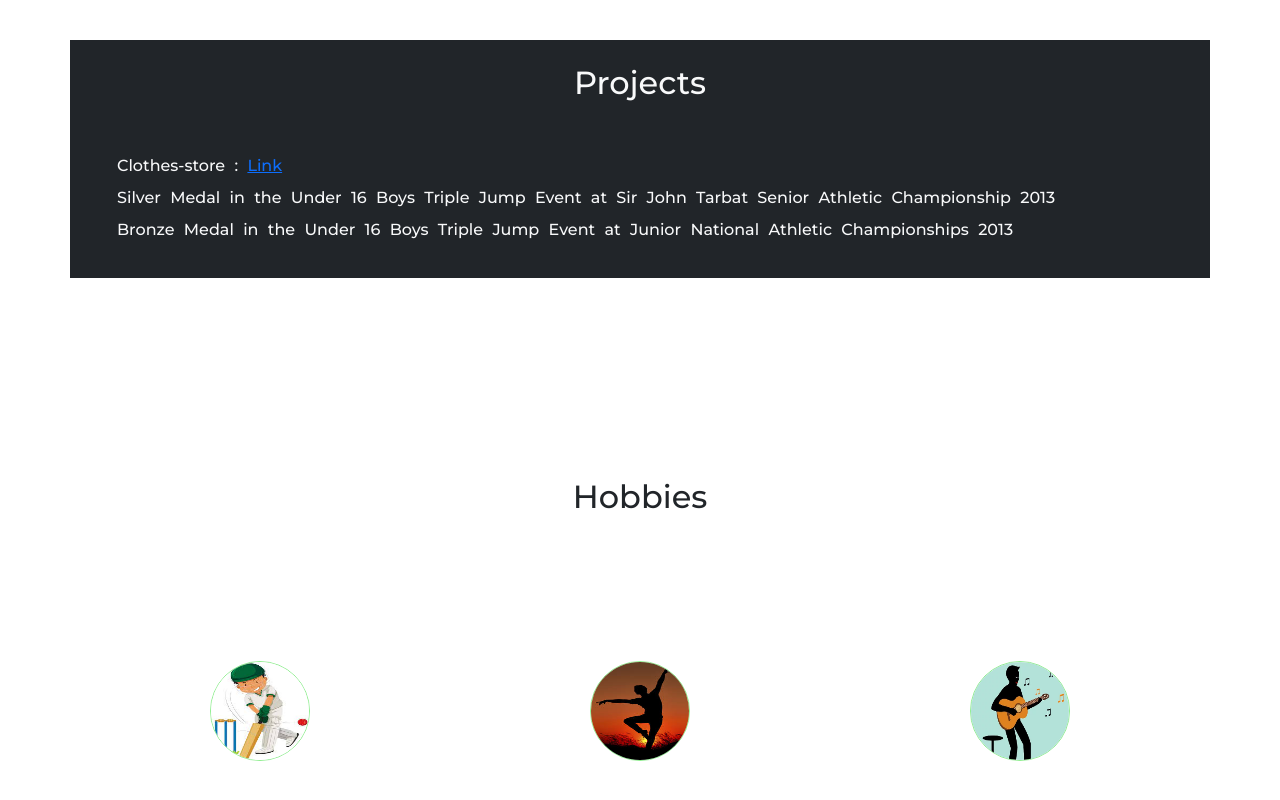
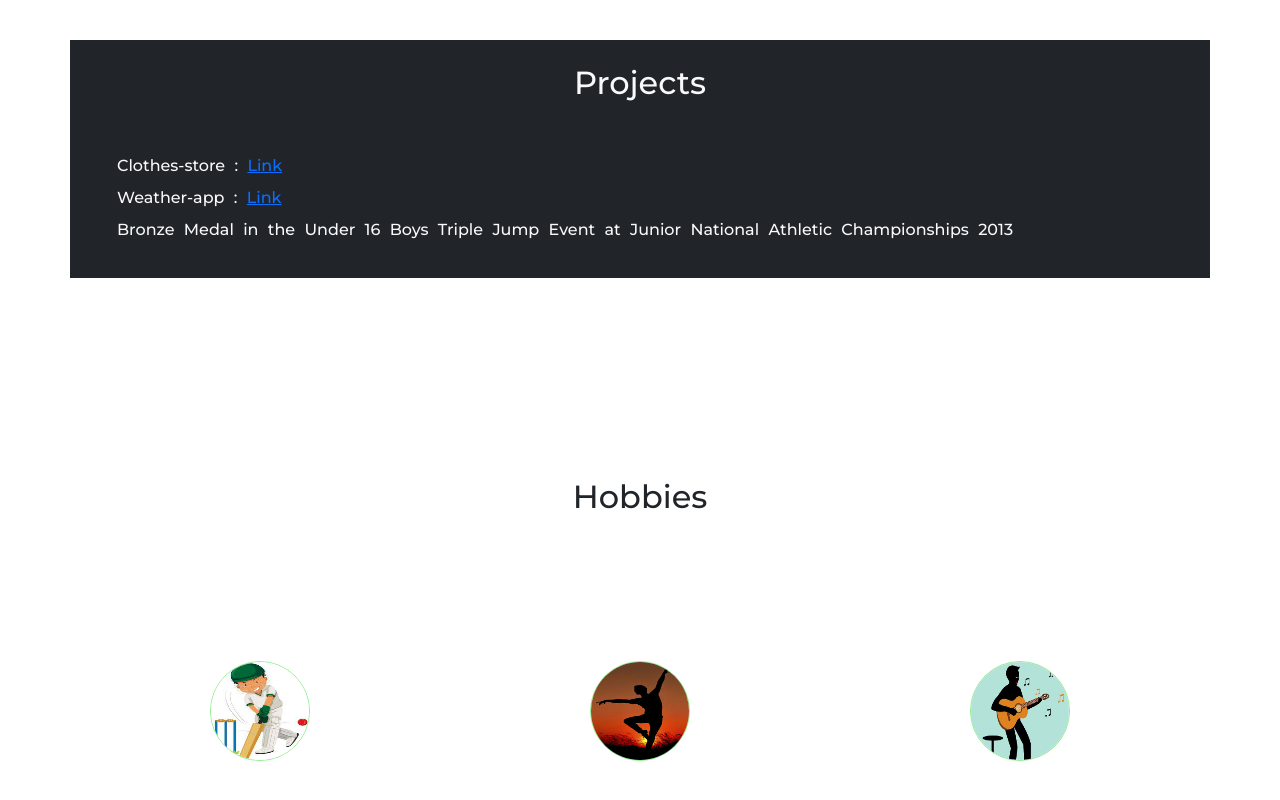
Before and after one commit to SanVidurath/MyResume, a plain HTML site: page index.html in a window 1280 px wide. Shown: the part 3369-4169 px from the top of the page. Drawn offline with nearby package versions, Linux system fonts and the light colour scheme.

Commit message:
Update index.html

```diff
--- a/index.html
+++ b/index.html
@@ -252,7 +252,7 @@
 
           <ul class="my-2">
             <li class="list-group-item text-light my-1 bold">Clothes-store : <a href="https://clothes-store-client.vercel.app/" target="_blank">Link</a></li>
-            <li class="list-group-item text-light my-2 bold">Silver Medal in the Under 16 Boys Triple Jump Event at Sir John Tarbat Senior Athletic Championship 2013</li>
+            <li class="list-group-item text-light my-2 bold">Weather-app : <a href="https://sanvidurath.github.io/weather-app/" target="_blank">Link</a></li>
             <li class="list-group-item text-light my-1 bold"> Bronze Medal in the Under 16 Boys Triple Jump Event at Junior National Athletic Championships 2013</li>
           </ul>
 
```
